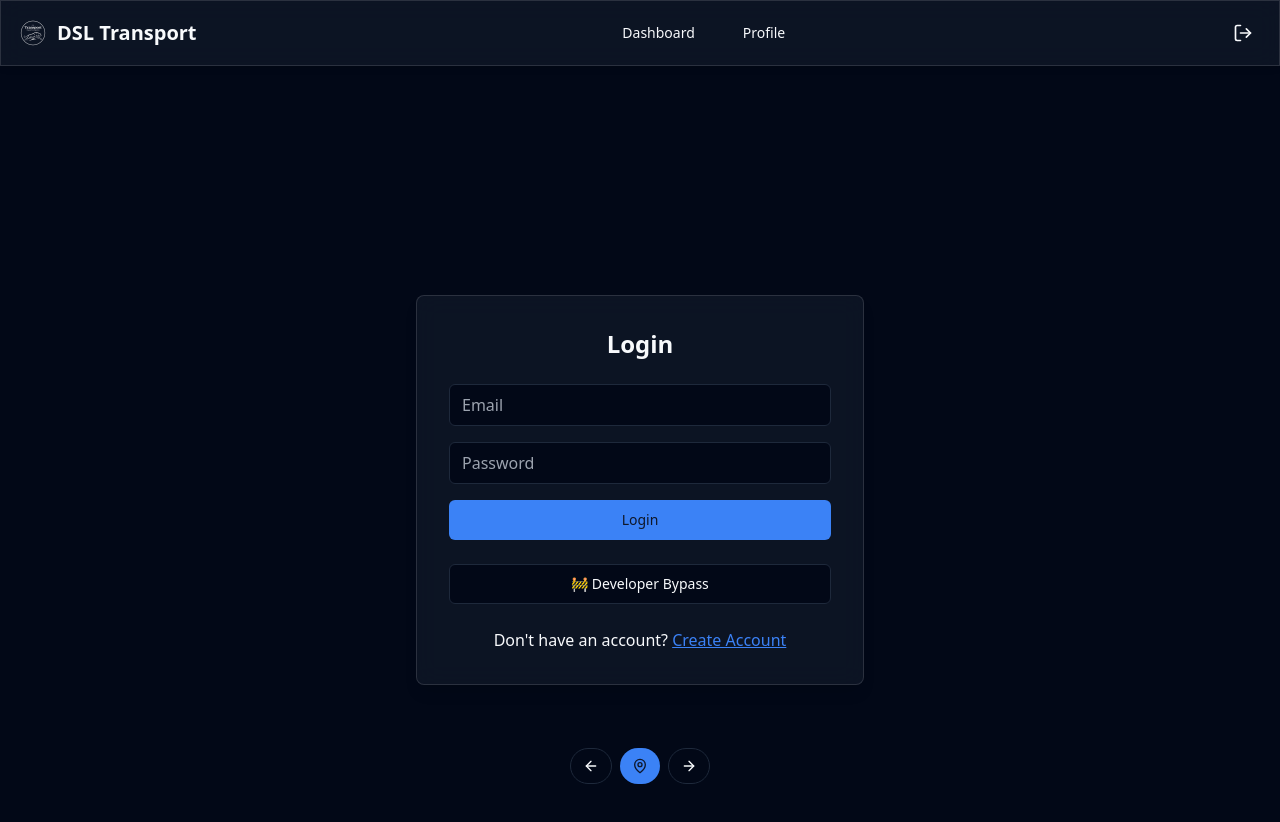
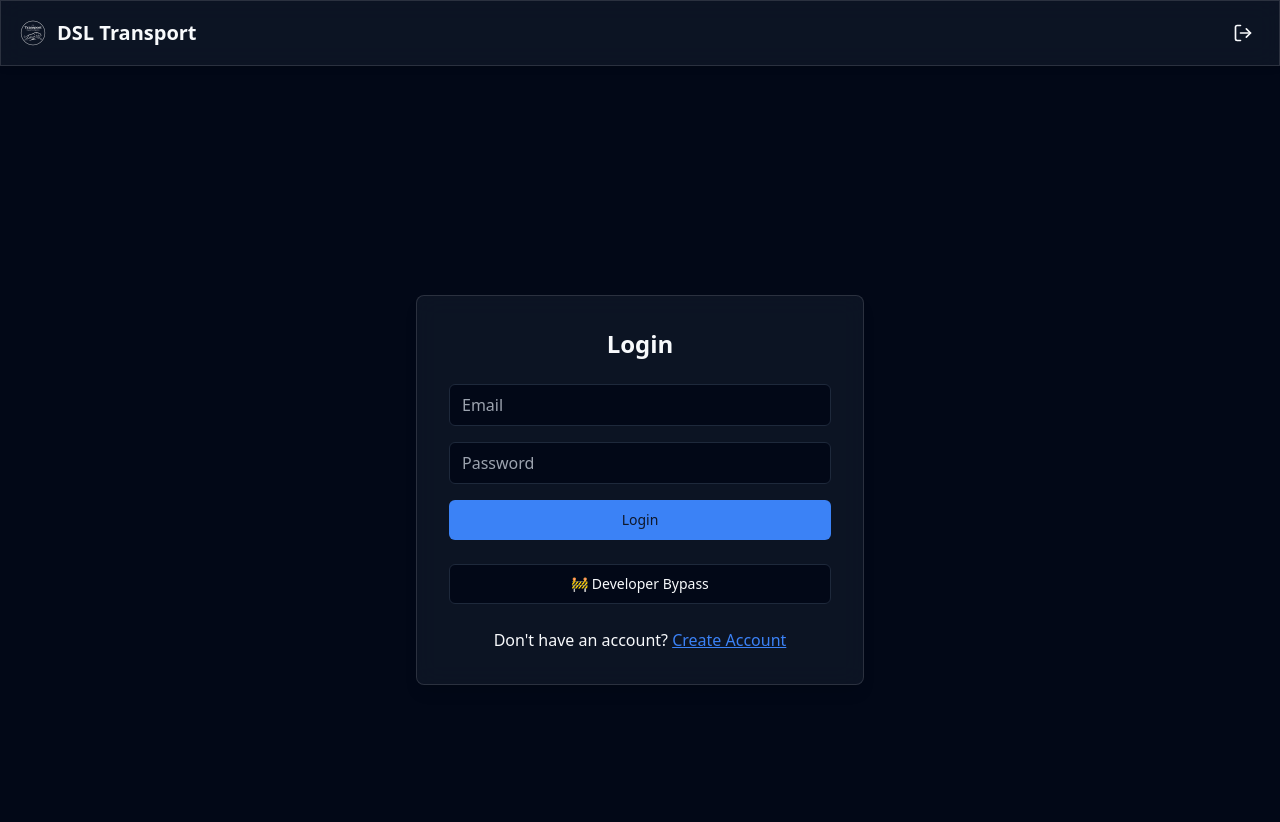
Before and after one commit to dc23-coding/DSL-Transport_5-27, a React (Vite) app: page /login in a window 1280 px wide. Shown: the top 822 px of the page. Built offline with nearby package versions, Linux system fonts and the light colour scheme.

Commit message:
DSL-Transport_5-21

```diff
--- a/src/components/GlobalNavControls.jsx
+++ b/src/components/GlobalNavControls.jsx
@@ -1,58 +1,56 @@
 import React from 'react';
-import { useNavigate } from 'react-router-dom';
-import { ArrowLeft, ArrowRight, MapPin } from 'lucide-react';
-import { Button } from '@/components/ui/button';
+import { NavLink } from 'react-router-dom';
+import { Home, Truck, Compass, DollarSign, User, Settings, Users } from 'lucide-react';
+import { useAuth } from '@/contexts/AuthContext';
 
-const GlobalNavControls = () => {
-  const navigate = useNavigate();
+export default function GlobalNavControls() {
+  const { user, userRole } = useAuth();
+  if (!user) return null; // hide nav when not logged in
 
-  const handleBack = () => {
-    if (window.history.length > 1) {
-      navigate(-1);
-    }
+  const commonLinks = [
+    { to: '/route-calculator', label: 'Trip Planner', icon: Compass },
+    { to: '/profile', label: 'Profile', icon: User },
+  ];
+
+  const roleLinks = {
+    admin: [
+      { to: '/dashboard', label: 'Dashboard', icon: Home },
+      { to: '/payroll', label: 'Payroll', icon: DollarSign },
+      { to: '/vehicles', label: 'Vehicles', icon: Truck },
+      { to: '/maintenance', label: 'Maintenance', icon: Settings },
+      { to: '/driver-management', label: 'Drivers', icon: Users },
+    ],
+    driver: [
+      { to: '/driver-dashboard', label: 'My Loads', icon: Truck },
+    ],
+    broker: [
+      { to: '/broker-dashboard', label: 'My Shipments', icon: Truck },
+    ],
   };
 
-  const handleForward = () => {
-    navigate(1);
-  };
-
-  const openRouteCalculator = () => {
-    navigate('/route-calculator');
-  };
+  const links = [
+    ...(roleLinks[userRole] || []),
+    ...commonLinks,
+  ];
 
   return (
-    <div className="fixed bottom-4 left-1/2 transform -translate-x-1/2 flex gap-2 z-50">
-      <Button
-        onClick={handleBack}
-        variant="outline"
-        size="sm"
-        className="rounded-full"
-        aria-label="Go Back"
-      >
-        <ArrowLeft className="h-4 w-4" />
-      </Button>
-
-      <Button
-        onClick={openRouteCalculator}
-        variant="default"
-        size="sm"
-        className="rounded-full"
-        aria-label="Route Calculator"
-      >
-        <MapPin className="h-4 w-4" />
-      </Button>
-
-      <Button
-        onClick={handleForward}
-        variant="outline"
-        size="sm"
-        className="rounded-full"
-        aria-label="Go Forward"
-      >
-        <ArrowRight className="h-4 w-4" />
-      </Button>
-    </div>
+    <nav className="fixed bottom-0 left-0 right-0 bg-surface-dark border-t border-border">
+      <div className="flex justify-around py-2">
+        {links.map(({ to, label, icon: Icon }) => (
+          <NavLink
+            key={to}
+            to={to}
+            className={({ isActive }) =>
+              `flex flex-col items-center text-xs ${
+                isActive ? 'text-primary' : 'text-foreground'
+              }`
+            }
+          >
+            <Icon className="w-6 h-6 mb-1" />
+            {label}
+          </NavLink>
+        ))}
+      </div>
+    </nav>
   );
-};
-
-export default GlobalNavControls;
+}
--- a/src/components/Header.jsx
+++ b/src/components/Header.jsx
@@ -1,4 +1,4 @@
-// /src/components/Header.jsx
+// src/components/Header.jsx
 import React, { useState, useEffect } from 'react';
 import { Link, useNavigate } from 'react-router-dom';
 import { motion, AnimatePresence } from 'framer-motion';
@@ -19,12 +19,17 @@ const Header = () => {
     console.debug('[Header] useEffect triggered with user:', user, 'adminMode:', adminMode);
     if (user && !adminMode) {
       fetchNotifications();
-      const channel = supabase.channel('realtime-notifications')
-        .on('postgres_changes', { event: 'INSERT', schema: 'public', table: 'notifications', filter: `user_id=eq.${user.id}` }, payload => {
+      const channel = supabase
+        .channel('realtime-notifications')
+        .on(
+          'postgres_changes',
+          { event: 'INSERT', schema: 'public', table: 'notifications', filter: `user_id=eq.${user.id}` },
+          payload => {
             console.debug('[Header] New notification received:', payload.new);
             setNotifications(prev => [payload.new, ...prev]);
             setUnreadCount(prev => prev + (payload.new.is_read ? 0 : 1));
-        })
+          }
+        )
         .subscribe();
       return () => supabase.removeChannel(channel);
     } else if (adminMode) {
@@ -60,24 +65,28 @@ const Header = () => {
 
   const navLinks = [
     { label: 'Dashboard', path: '/' },
-    ...(userRole === 'admin' ? [
+    ...(userRole === 'admin'
+      ? [
           { label: 'Driver View', path: '/driver-dashboard' },
           { label: 'Broker View', path: '/broker-dashboard' },
           { label: 'Payroll', path: '/payroll' },
           { label: 'Vehicles', path: '/vehicles' },
           { label: 'Maintenance', path: '/maintenance' },
-    ] : []),
-    { label: 'Profile', path: '/profile' }
+        ]
+      : []),
+    { label: 'Profile', path: '/profile' },
   ];
 
-  const markAsRead = async (notificationId) => {
+  const markAsRead = async notificationId => {
     const { error } = await supabase
       .from('notifications')
       .update({ is_read: true })
       .eq('id', notificationId);
     if (!error) {
       console.debug('[Header] Marked notification as read:', notificationId);
-      setNotifications(prev => prev.map(n => n.id === notificationId ? { ...n, is_read: true } : n));
+      setNotifications(prev =>
+        prev.map(n => (n.id === notificationId ? { ...n, is_read: true } : n))
+      );
       setUnreadCount(prev => Math.max(0, prev - 1));
     }
   };
@@ -90,6 +99,8 @@ const Header = () => {
           <span className="text-xl font-bold hidden sm:inline">DSL Transport</span>
         </Link>
 
+        {/* Desktop Nav */}
+        {user && (
           <nav className="hidden md:flex items-center gap-4">
             {navLinks.map(link => (
               <Button key={link.label} variant="ghost" asChild>
@@ -97,6 +108,7 @@ const Header = () => {
               </Button>
             ))}
           </nav>
+        )}
 
         <div className="flex items-center gap-3">
           {user && (
@@ -130,7 +142,9 @@ const Header = () => {
                           onClick={() => !n.is_read && markAsRead(n.id)}
                         >
                           <p>{n.message}</p>
-                          <p className="text-xs text-muted-foreground mt-1">{new Date(n.created_at).toLocaleString()}</p>
+                          <p className="text-xs text-muted-foreground mt-1">
+                            {new Date(n.created_at).toLocaleString()}
+                          </p>
                         </div>
                       ))
                     )}
@@ -139,10 +153,13 @@ const Header = () => {
               </AnimatePresence>
             </div>
           )}
-          <span className="text-sm text-muted-foreground hidden lg:inline">{user?.email || (adminMode ? 'admin@dsltransport.com' : '')}</span>
+          <span className="text-sm text-muted-foreground hidden lg:inline">
+            {user?.email || (adminMode ? 'admin@dsltransport.com' : '')}
+          </span>
           <Button variant="ghost" size="icon" onClick={handleLogout}>
             <LogOut className="h-5 w-5" />
           </Button>
+          {/* Mobile Menu Toggle */}
           <div className="md:hidden">
             <Button variant="ghost" size="icon" onClick={toggleMenu}>
               {isOpen ? <X className="h-6 w-6" /> : <Menu className="h-6 w-6" />}
@@ -151,6 +168,7 @@ const Header = () => {
         </div>
       </div>
 
+      {/* Mobile Nav Drawer */}
       <AnimatePresence>
         {isOpen && (
           <motion.div
--- /dev/null
+++ b/src/components/HomeRouter.jsx
@@ -0,0 +1,27 @@
+// src/components/HomeRouter.jsx
+import React from 'react';
+import { Navigate } from 'react-router-dom';
+import { useAuth } from '@/contexts/AuthContext';
+import AdminDashboard from '@/components/dashboards/AdminDashboard';
+import DriverDashboard from '@/components/dashboards/DriverDashboard';
+import BrokerDashboard from '@/components/dashboards/BrokerDashboard';
+
+const HomeRouter = () => {
+  const { user, userRole, loading } = useAuth();
+
+  // show loading state while auth is initializing
+  if (loading) return <div>Loading...</div>;
+
+  // redirect unauthenticated users to login
+  if (!user) return <Navigate to="/login" />;
+
+  // render dashboard based on role
+  if (userRole === 'admin') return <AdminDashboard />;
+  if (userRole === 'driver') return <DriverDashboard />;
+  if (userRole === 'broker') return <BrokerDashboard />;
+
+  // fallback to login on unknown role
+  return <Navigate to="/login" />;
+};
+
+export default HomeRouter;
--- a/src/lib/supabase.js
+++ b/src/lib/supabase.js
@@ -1,7 +1,7 @@
 
 import { createClient } from '@supabase/supabase-js';
 
-const supabaseUrl = 'https://xoeocjtdxfvfbnxbxznq.supabase.co';
-const supabaseAnonKey = 'eyJhbGciOiJIUzI1NiIsInR5cCI6IkpXVCJ9.eyJpc3MiOiJzdXBhYmFzZSIsInJlZiI6InhvZW9janRkeGZ2ZmJueGJ4em5xIiwicm9sZSI6ImFub24iLCJpYXQiOjE3NDY4MTUxNTIsImV4cCI6MjA2MjM5MTE1Mn0.ifVg4LgihX41jx8CDPGCuiyv9H1AR4QKquozrWSKuhE';
+const supabaseUrl = import.meta.env.VITE_SUPABASE_URL
+const supabaseAnonKey = import.meta.env.VITE_SUPABASE_ANON_KEY
 
 export const supabase = createClient(supabaseUrl, supabaseAnonKey);
```
Also changed, not shown: src/App.jsx (+92 -28 lines). Lines whose indentation alone changed are shown as unchanged.
